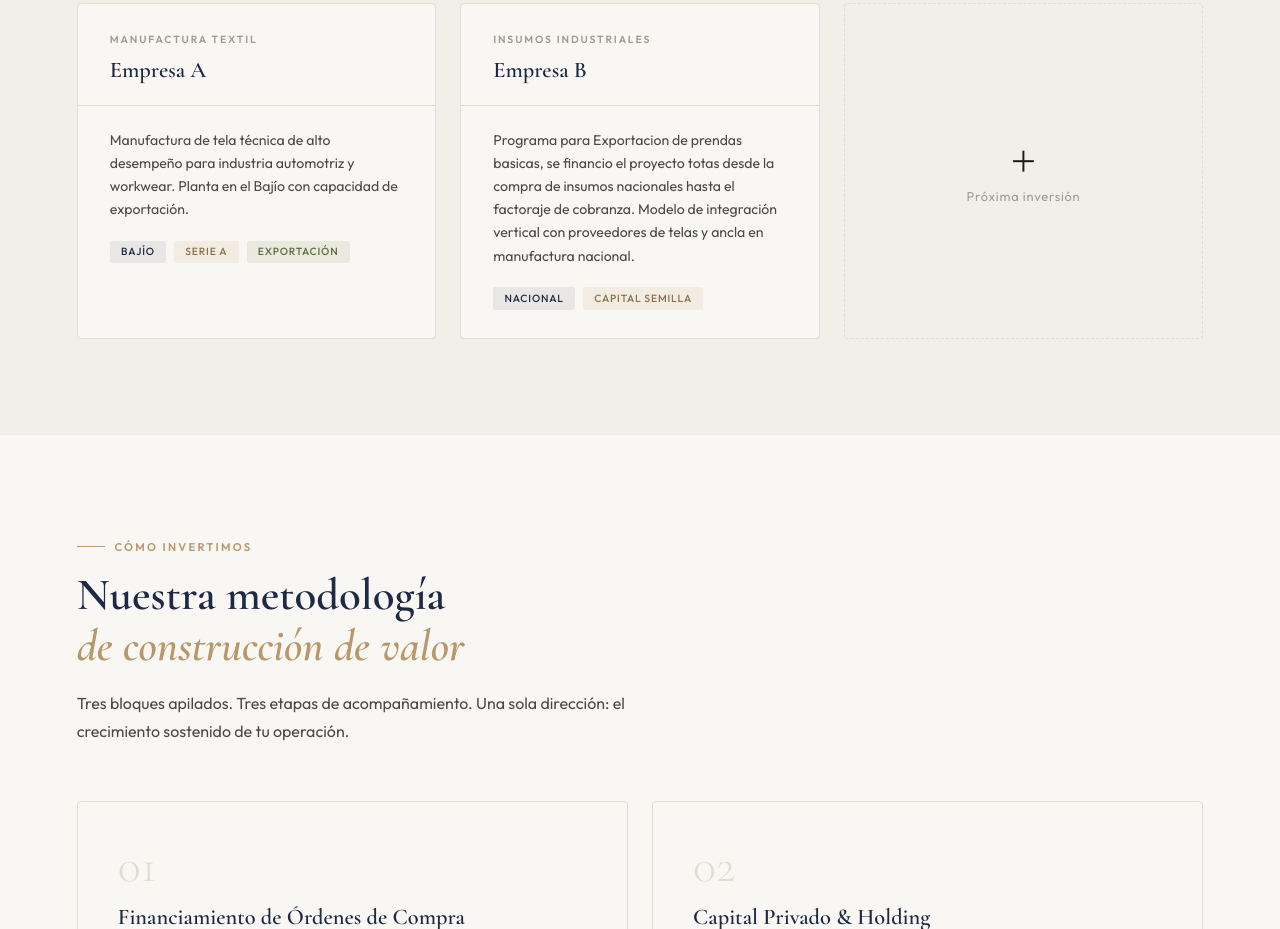
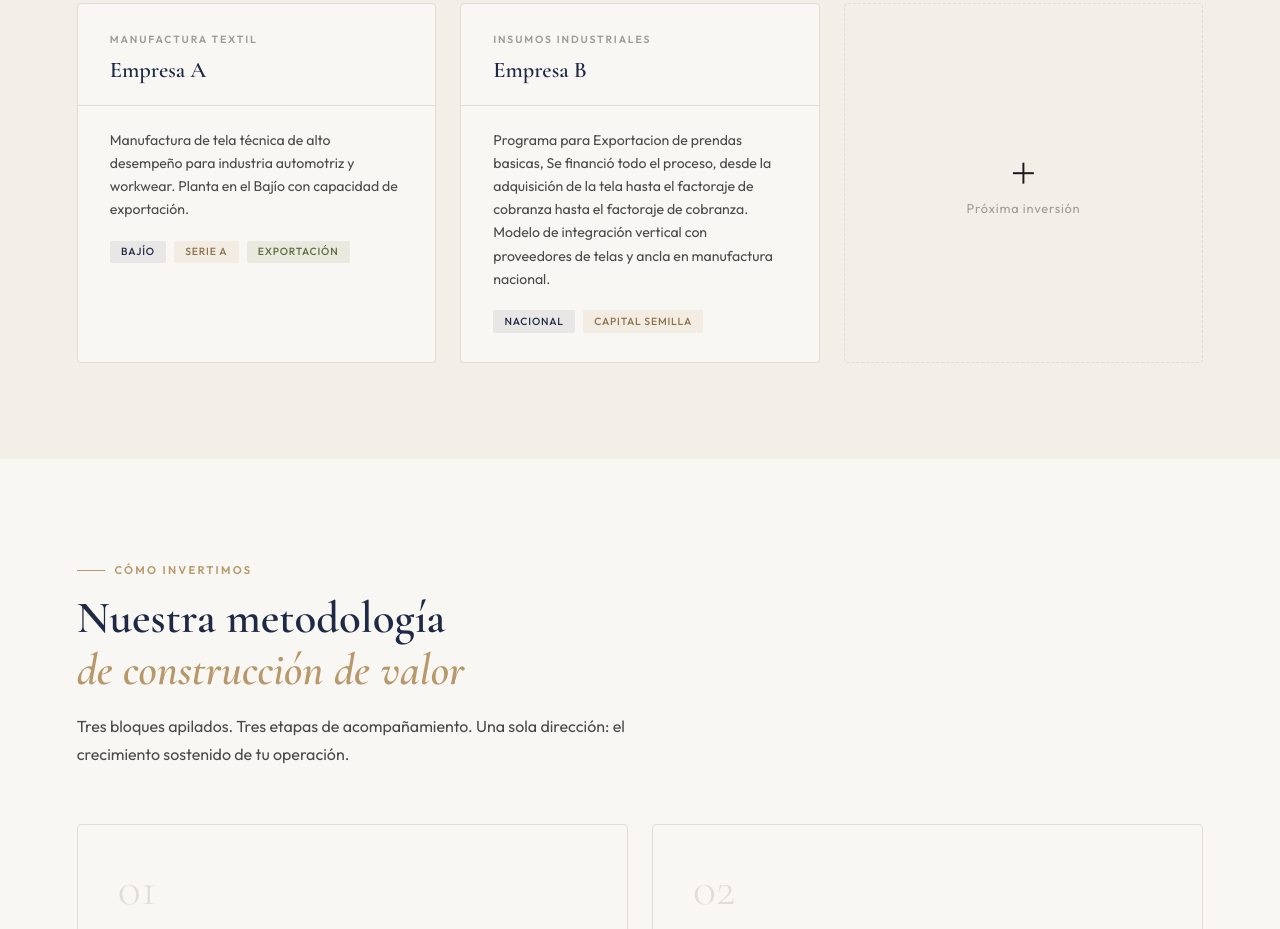
Before and after one commit to gcomercial-tech/indigo-ventures, a plain HTML site: page index.html in a window 1280 px wide. Shown: the part 2580-3509 px from the top of the page. Drawn offline with nearby package versions, Linux system fonts and the light colour scheme; a script that the page names is missing.

Commit message:
Update index.html

```diff
--- a/index.html
+++ b/index.html
@@ -950,7 +950,7 @@
           <div class="pc-name">Empresa B</div>
         </div>
         <div class="pc-body">
-          <p class="pc-desc">Programa para Exportacion de prendas basicas, se financio el proyecto totas desde la compra de insumos nacionales hasta el factoraje de cobranza. Modelo de integración vertical con proveedores de telas y ancla en manufactura nacional.</p>
+          <p class="pc-desc">Programa para Exportacion de prendas basicas, Se financió todo el proceso, desde la adquisición de la tela hasta el factoraje de cobranza hasta el factoraje de cobranza. Modelo de integración vertical con proveedores de telas y ancla en manufactura nacional.</p>
           <div class="pc-meta">
             <span class="pc-badge badge-navy">Nacional</span>
             <span class="pc-badge badge-gold">Capital semilla</span>
```
